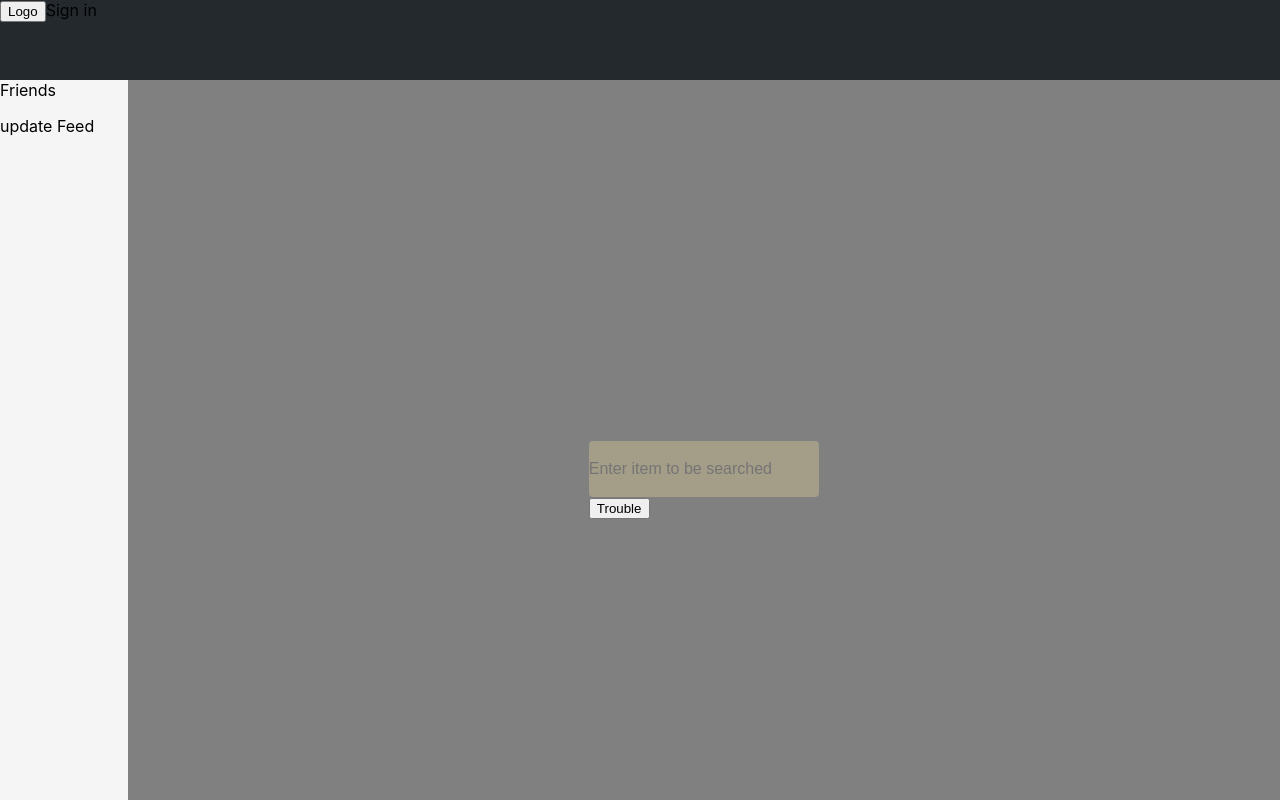
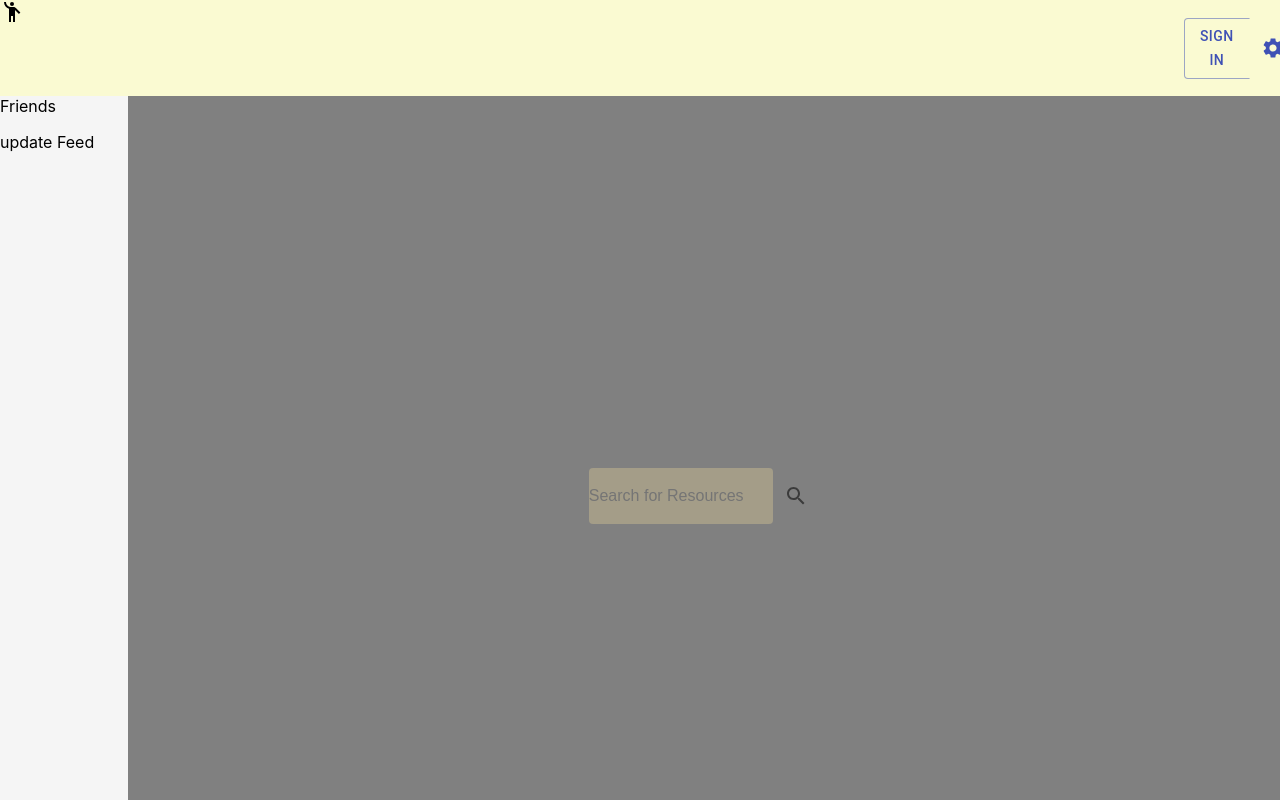
Before and after one commit to hafey1/studybuddy, a React (Create React App) app: page / in a window 1280 px wide. Shown: the top 800 px of the page. Built offline with nearby package versions, Linux system fonts and the light colour scheme.

Commit message:
working on navBar

```diff
--- a/package.json
+++ b/package.json
@@ -3,6 +3,8 @@
   "version": "0.1.0",
   "private": true,
   "dependencies": {
+    "@material-ui/core": "^4.11.0",
+    "@material-ui/icons": "^4.9.1",
     "@testing-library/jest-dom": "^4.2.4",
     "@testing-library/react": "^9.3.2",
     "@testing-library/user-event": "^7.1.2",
--- a/src/App.js
+++ b/src/App.js
@@ -1,5 +1,11 @@
 import React, { Component } from 'react';
 import './App.scss';
+import EmojiPeopleTwoToneIcon from '@material-ui/icons/EmojiPeopleTwoTone';
+import SearchIcon from '@material-ui/icons/Search';
+import IconButton from '@material-ui/core/IconButton';
+import SettingsIcon from '@material-ui/icons/Settings';
+import Button from '@material-ui/core/Button';
+import ButtonGroup from '@material-ui/core/ButtonGroup';
 import Resources from './resources';
 
 class App extends Component {
@@ -27,7 +33,7 @@ class App extends Component {
   searchResource = (event) => {
     let foundSomething = false
     if(event.key === 'Enter') {
-      for(let i = 0; i < this.state.fakeData.length; i++){
+      for(let i = 0; i < this.state.fakeData.length; i++) {
         if (this.findSpecificStr(this.state.fakeData[i], event.target.value)) {
 
           foundSomething = true
@@ -38,9 +44,11 @@ class App extends Component {
 
         }
       }
-      if (foundSomething)
+      if (foundSomething) {
           this.setState({landingPage : false})
-      return event.target.value
+          this.setState({listingPage : true })
+          return event.target.value
+      }
     }
     return null
   }
@@ -61,16 +69,33 @@ class App extends Component {
     })
     return (
       <div className="parent">
-        <nav><button>Logo</button>Sign in</nav>
+        <nav>
+          <EmojiPeopleTwoToneIcon className="emoji" />
+
+
+            <ButtonGroup className="signInSettings"
+              orientation="horizontal"
+              color="primary"
+              aria-label="horizontal outlined primary button group"
+              >
+
+              <Button>Sign In</Button>
+              <IconButton>
+                <SettingsIcon/>
+              </IconButton>
+
+
+            </ButtonGroup>
+        </nav>
         <div className="container">
 
           <aside style={{backgroundColor: "whitesmoke"}}>Friends<p>update Feed</p><br></br></aside>
           <div className="searchbar">
             <input
               type="text"
-              placeholder="Enter item to be searched"
+              placeholder="Search for Resources"
               onKeyPress={(e)=>this.searchResource(e)} />
-            <button onClick={()=>{console.log(this.state.searchResult)}}>Trouble</button>
+            <IconButton onClick={()=>{console.log(this.state.searchResult)}}><SearchIcon/></IconButton>
             </div>
         </div>
         <footer>footer</footer>
--- a/src/App.scss
+++ b/src/App.scss
@@ -6,19 +6,22 @@ body {
   position: relative;
 }
 
-.App-logo {
-  height: 40vmin;
-  pointer-events: none;
+.signInSettings {
+  margin: auto;
+  grid-column: 3;
+  grid-row: 1;
 }
 
-@media (prefers-reduced-motion: no-preference) {
-  .App-logo {
-    animation: App-logo-spin infinite 20s linear;
-  }
+.emoji {
+grid-column: 1;
+grid-row: 1;
 }
 
 nav {
-  background-color: #24292e;
+  display: grid;
+  grid-template-columns: 10% auto 7.5%;
+  grid-template-rows: 100%;
+  background-color: lightgoldenrodyellow;
   grid-column: 1 / 3;
   grid-row: 1;
 }
@@ -55,7 +58,7 @@ input {
   height: fit-content;
   height: 100vh;
   grid-template-columns: 100%;
-  grid-template-rows: 10% auto 7.5%;
+  grid-template-rows: 12% auto 7.5%;
 }
 // put this into two different styles
 .container {
@@ -75,13 +78,26 @@ input {
 }
 
 .searchbar {
+  display: grid;
   width: 20%;
   margin: auto;
   overflow-x: inherit;
+  grid-template-columns: 80% 20%;
+  grid-template-rows: 100%;
 }
 
-.searchbar:hover {
-  background-color: rgba(255, 255, 255, 0.45);
+.MuiIconButton-root {
+flex: 0 0 auto;
+color: rgba(0, 0, 0, 0.54);
+padding: 12px;
+overflow: visible;
+font-size: 1.5rem;
+text-align: center;
+transition: background-color 150ms cubic-bezier(0.4, 0, 0.2, 1) 0ms;
+}
+
+input:hover {
+  background-color: rgba(255, 255, 255, 0.945);
   box-shadow: 0px 4px 20px 0px rgba(0, 0, 0, 0.05);
 }
 
```
Also changed, not shown: 1 other file (tests, documents, lock files or other folders).
